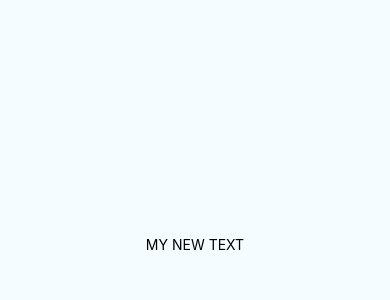
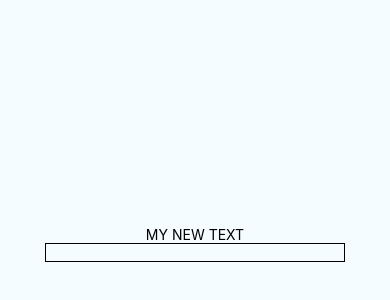
Before and after one commit to AndreyKonovalenko/rn_project, a React Native app: screen / in a window 390 px wide. Shown: the part 178-478 px from the top of the page. Built offline with nearby package versions, Linux system fonts and the light colour scheme.

Commit message:
Added first TextInput component

```diff
--- a/App.js
+++ b/App.js
@@ -1,13 +1,6 @@
-/**
- * Sample React Native App
- * https://github.com/facebook/react-native
- *
- * @format
- * @flow
- */
-
 import React, { Component } from 'react';
-import { Platform, StyleSheet, Text, View } from 'react-native';
+import { Platform, StyleSheet, Text, View, TextInput } from 'react-native';
+import { thisExpression } from '@babel/types';
 
 const instructions = Platform.select({
   ios: 'Press Cmd+R to reload,\n' + 'Cmd+D or shake for dev menu',
@@ -16,12 +9,26 @@ const instructions = Platform.select({
     'Shake or press menu button for dev menu'
 });
 
-type Props = {};
-export default class App extends Component<Props> {
+export default class App extends Component {
+  state = {
+    placeName: ''
+  };
+
+  placeNameChangeHandler = val => {
+    this.setState({
+      placeName: val
+    });
+  };
+
   render() {
     return (
       <View style={styles.container}>
         <Text>MY NEW TEXT</Text>
+        <TextInput
+          style={{ width: 300, borderColor: 'black', borderWidth: 1 }}
+          value={this.state.placeName}
+          onChangeText={this.placeNameChangeHandler}
+        />
       </View>
     );
   }
```
